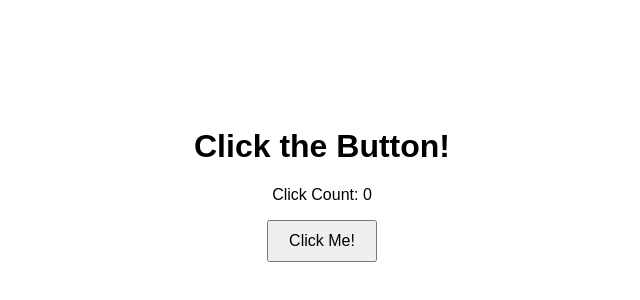
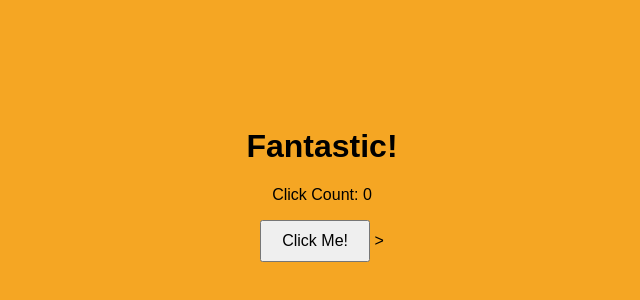
Before and after one commit to StillVexbolts/Homework, a plain HTML site: page index.html in a window 1280 px wide. Shown: the part 128-428 px from the top of the page, without its empty margins (318-958 px from the left). Drawn offline with Linux system fonts and the light colour scheme.

Commit message:
Update index.html

```diff
--- a/index.html
+++ b/index.html
@@ -1,6 +1,9 @@
+<head>
+   <link rel="stylesheet" type="text/css" href="style.css">
+</head>
 <h1 id="header">Click the Button!</h1>
     <p>Click Count: <span id="click-count">0</span></p>
 <button id="click-button">Click Me!</button>
-<link rel="stylesheet" type="text/css" href="style.css">
-<link rel="stylesheet" type="text/js" href="script.js">
+
+<script src="script.js"></script>>
 <h1>
```
